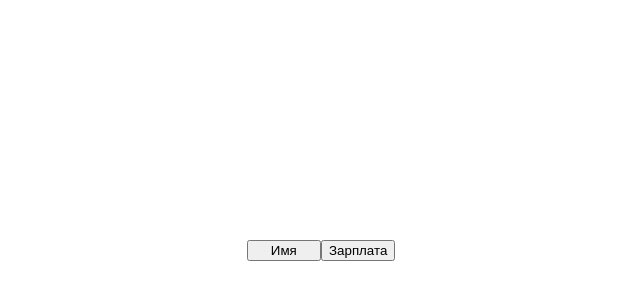
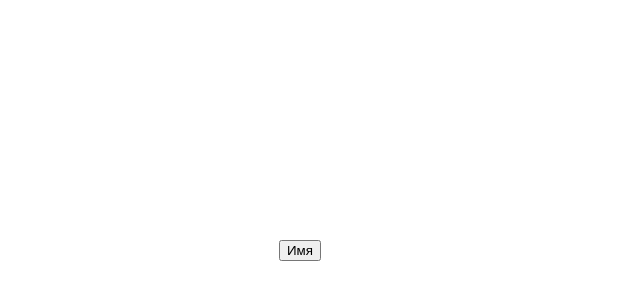
Before and after one commit to 0mistakes/VUE, a Vue app: page / in a window 1280 px wide. Shown: the part 150-450 px from the top of the page, without its empty margins (319-959 px from the left). Built offline with nearby package versions, Linux system fonts and the light colour scheme.

Commit message:
66 quest

```diff
--- a/src/App.vue
+++ b/src/App.vue
@@ -11,17 +11,14 @@ export default {
   },
   methods: {
     developerName(name) {
-      console.log(name);
+      alert(name);
     },
-    developerSalary(name, salary){
-console.log(name, salary);
-    }
   }
 }
 </script>
 
 <template>
-<Employee @show="developerName" @show1="developerSalary"/>
+<Employee @show="developerName"/>
 </template>
 <style >
 .active {
--- a/src/components/Employee.vue
+++ b/src/components/Employee.vue
@@ -1,25 +1,17 @@
-
 <script>
 export default {
-    emits: ['show', 'show1'],
+    emits: ['show'],
     data() {
         return {
         }
     },
     methods: {
-        handleName() {
-            this.$emit('show', 'Karina Volkova');
-        },
-        handleSalary(){
-            this.$emit('show1', 'Leha Boroda', '18500');
-        }
     }
 }
 </script>
 
 <template>
-<button class="button" @click="handleName">Имя</button>
-<button class="button" @click="handleSalary">Зарплата</button>
+<button class="button" @click="$emit('show', 'Karina Volkova')">Имя</button>
 </template>
 <style>
 </style>
```
